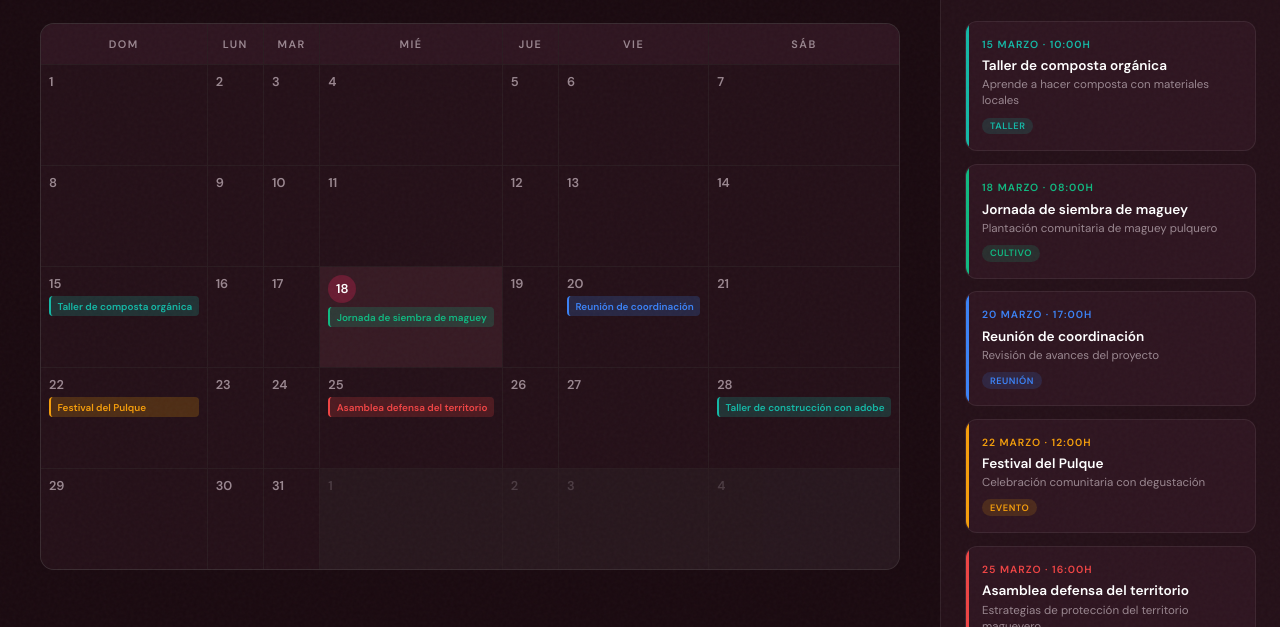
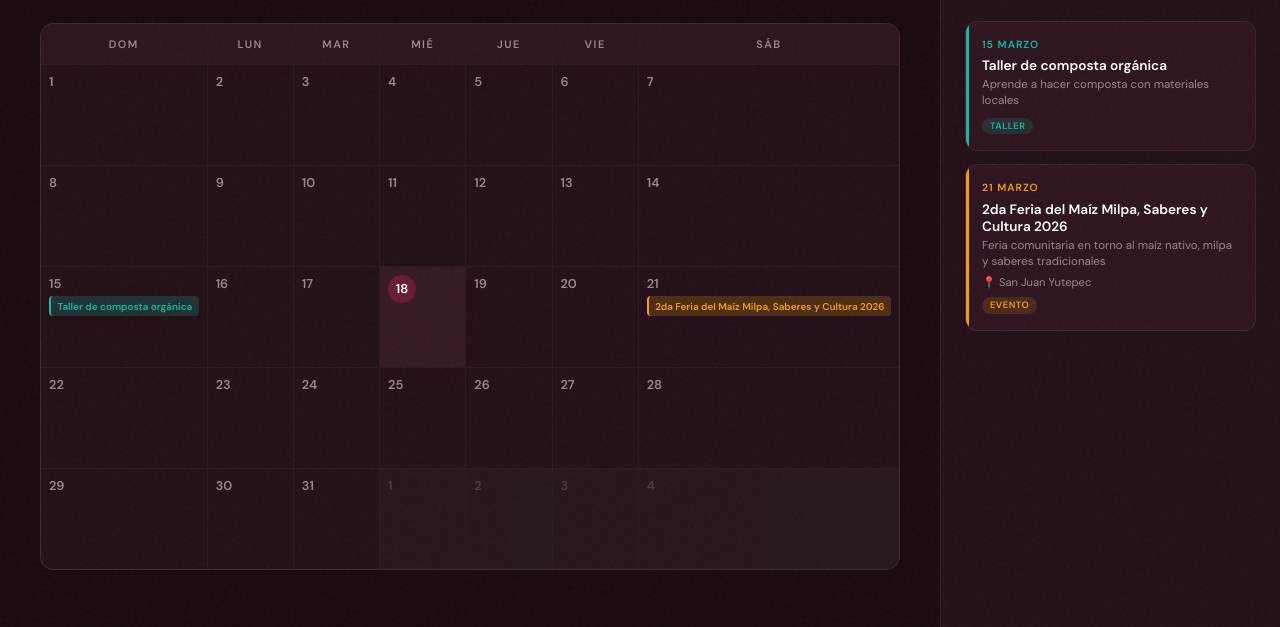
Before and after one commit to swgarz/guardianesdelpulque, a website: page calendario.html in a window 1280 px wide. Shown: the part 173-800 px from the top of the page. Drawn offline with Linux system fonts and the light colour scheme.

Commit message:
feat: actualizar calendario — 2da Feria del Maíz, quitar hora, agregar campo lugar
Co-Authored-By: Claude Sonnet 4.6 <noreply@anthropic.com>

```diff
--- a/calendario.html
+++ b/calendario.html
@@ -388,6 +388,15 @@
             line-height: 1.4;
         }
 
+        .event-card__lugar {
+            font-size: 0.7rem;
+            color: var(--text-dim);
+            margin-top: 0.3rem;
+            display: flex;
+            align-items: center;
+            gap: 0.3rem;
+        }
+
         .event-card__tag {
             display: inline-block;
             padding: 0.15rem 0.5rem;
@@ -519,18 +528,10 @@
         // EVENTOS — Agrega tus actividades aquí
         // ==========================================
         const events = [
-            { title: 'Taller de composta orgánica', date: '2026-03-15', time: '10:00', cat: 'taller', desc: 'Aprende a hacer composta con materiales locales' },
-            { title: 'Jornada de siembra de maguey', date: '2026-03-18', time: '08:00', cat: 'cultivo', desc: 'Plantación comunitaria de maguey pulquero' },
-            { title: 'Reunión de coordinación', date: '2026-03-20', time: '17:00', cat: 'reunion', desc: 'Revisión de avances del proyecto' },
-            { title: 'Festival del Pulque', date: '2026-03-22', time: '12:00', cat: 'evento', desc: 'Celebración comunitaria con degustación' },
-            { title: 'Asamblea defensa del territorio', date: '2026-03-25', time: '16:00', cat: 'defensa', desc: 'Estrategias de protección del territorio magueyero' },
-            { title: 'Taller de construcción con adobe', date: '2026-03-28', time: '09:00', cat: 'taller', desc: 'Técnicas tradicionales de construcción' },
-            { title: 'Cosecha de aguamiel', date: '2026-04-02', time: '06:00', cat: 'cultivo', desc: 'Práctica de raspado y recolección de aguamiel' },
-            { title: 'Taller de bambú', date: '2026-04-05', time: '10:00', cat: 'taller', desc: 'Construcción de estructuras con bambú y otate' },
-            { title: 'Foro de saberes ancestrales', date: '2026-04-10', time: '11:00', cat: 'evento', desc: 'Intercambio de conocimientos entre comunidades' },
-            { title: 'Reunión mensual', date: '2026-04-15', time: '17:00', cat: 'reunion', desc: 'Planeación de actividades de abril' },
+            { title: 'Taller de composta orgánica', date: '2026-03-15', cat: 'taller', desc: 'Aprende a hacer composta con materiales locales' },
+            { title: '2da Feria del Maíz Milpa, Saberes y Cultura 2026', date: '2026-03-21', cat: 'evento', desc: 'Feria comunitaria en torno al maíz nativo, milpa y saberes tradicionales', lugar: 'San Juan Yutepec' },
             // Para agregar más eventos, copia esta línea y cambia los datos:
-            // { title: 'Nombre', date: '2026-MM-DD', time: 'HH:MM', cat: 'taller', desc: 'Descripción' },
+            // { title: 'Nombre', date: '2026-MM-DD', cat: 'taller', desc: 'Descripción', lugar: 'Lugar (opcional)' },
             // Categorías: taller, evento, cultivo, reunion, defensa
         ];
 
@@ -605,9 +606,10 @@
                 const d = new Date(ev.date + 'T12:00:00');
                 return `
                     <div class="event-card event-card--${ev.cat}">
-                        <div class="event-card__date">${d.getDate()} ${MONTHS[d.getMonth()]} · ${ev.time}h</div>
+                        <div class="event-card__date">${d.getDate()} ${MONTHS[d.getMonth()]}</div>
                         <div class="event-card__title">${ev.title}</div>
                         <div class="event-card__desc">${ev.desc}</div>
+                        ${ev.lugar ? `<div class="event-card__lugar">📍 ${ev.lugar}</div>` : ''}
                         <span class="event-card__tag">${CAT_LABELS[ev.cat]}</span>
                     </div>
                 `;
```
